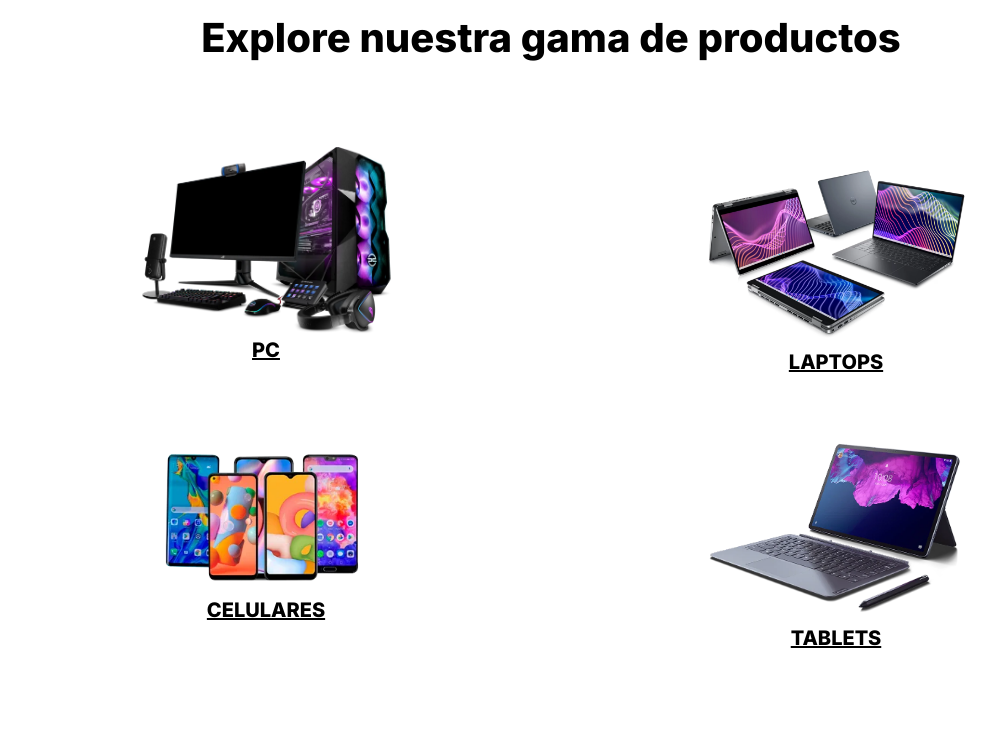
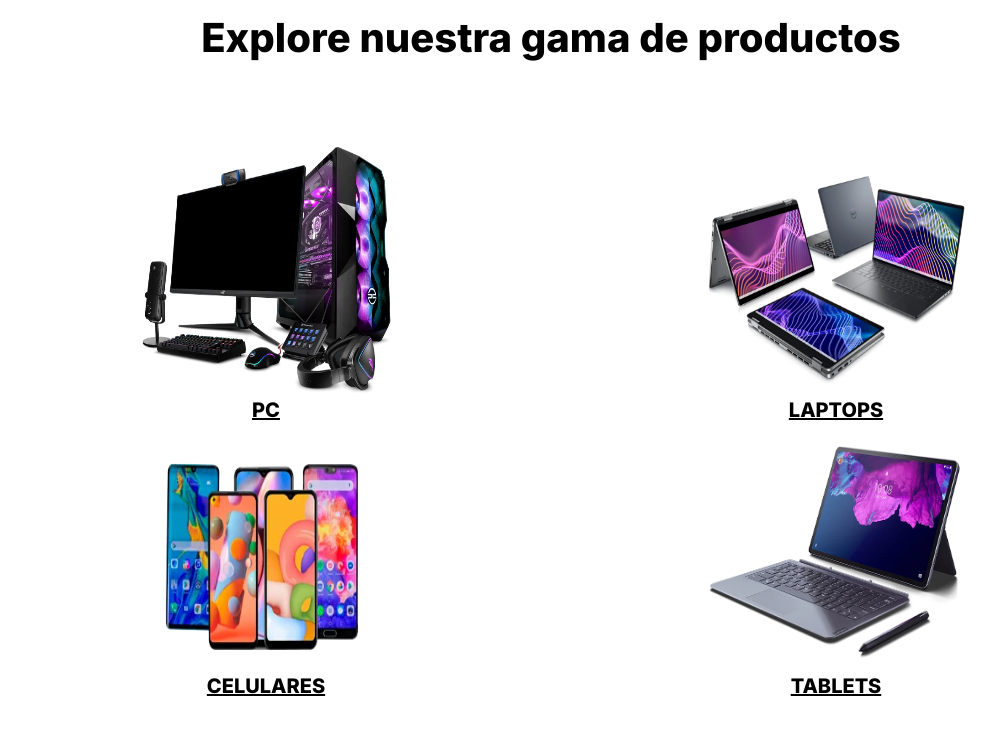
Before and after one commit to bettrox/bettrox.github.io, a plain HTML site: page index.html in a window 1280 px wide. Shown: the part 1110-1852 px from the top of the page, without its empty margins (89-1085 px from the left). Drawn offline with nearby package versions, Linux system fonts and the light colour scheme.

Commit message:
Add files via upload

```diff
--- a/index.html
+++ b/index.html
@@ -48,7 +48,7 @@
     <section id="portada">
         <div class="portada container">
             <div class="p-imagen">
-                <img src="Imágenes/port.webp" alt="">
+                <img src="Imágenes/port.webp" alt="" height="100%" width="100%">
             </div>
             <div class="p-texto">
                 <h1>¡Te esperamos!</h1>
@@ -103,28 +103,28 @@
         </div>
         <div class="imgdegamas">
         <div class="p-imagen2">
-            <img src="Imágenes/pc.webp" alt="">
+            <img src="Imágenes/pc.webp" alt="" height="100%" width="100%">
             <div class="p-texto3">
                 <h3>PC</h3>
                 </br>
             </div>
         </div>
         <div class="p-imagen2">
-            <img src="Imágenes/laptops.webp" alt="">
+            <img src="Imágenes/laptops.webp" alt="" height="100%" width="100%">
             <div class="p-texto3">
                 <h3>LAPTOPS</h3>
                 </br>
             </div>
         </div>
         <div class="p-imagen2">
-            <img src="Imágenes/celulares.webp" alt="">
+            <img src="Imágenes/celulares.webp" alt="" height="100%" width="100%">
             <div class="p-texto3">
                 <h3>CELULARES</h3>
                 </br>
             </div>
         </div>
         <div class="p-imagen2">
-            <img src="Imágenes/tablet.webp" alt="">
+            <img src="Imágenes/tablet.webp" alt="" height="100%" width="100%">
             <div class="p-texto3">
                 <h3>TABLETS</h3>
                 </br>
```
